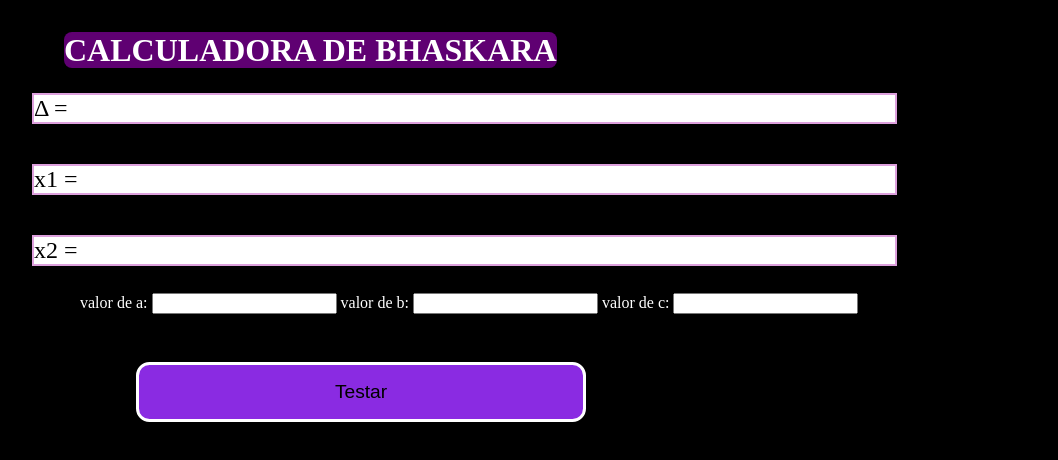
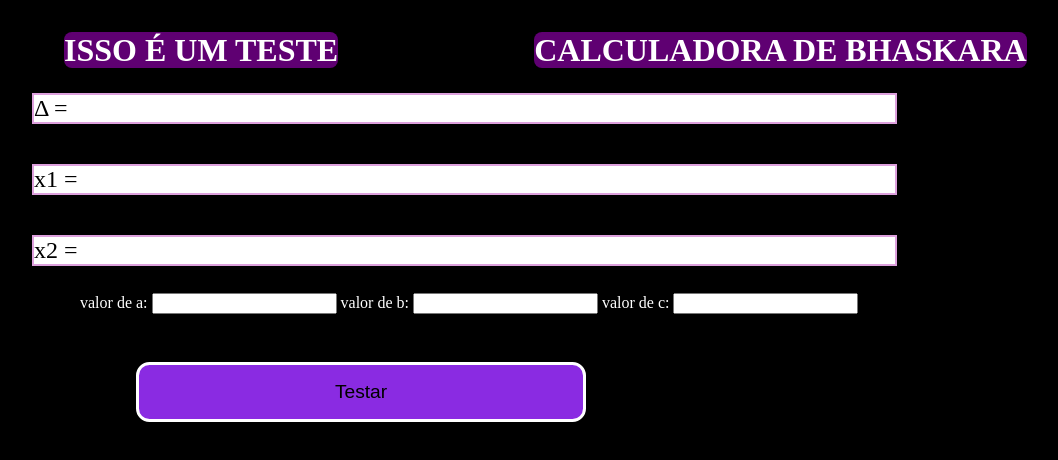
Before and after one commit to KauanHSP/calculadora-de-bhaskara, a plain HTML site: page index.html in a window 1280 px wide. Shown: the whole page, without its empty margins (80-1138 px from the left). Drawn offline with Linux system fonts and the light colour scheme.

Commit message:
Update index.html

```diff
--- a/index.html
+++ b/index.html
@@ -7,7 +7,7 @@
     <link rel="stylesheet" href="index.css">
 </head>
 <body>
-
+    <h1>ISSO É UM TESTE</h1>
     <h1>CALCULADORA DE BHASKARA</h1>
 
 
```
